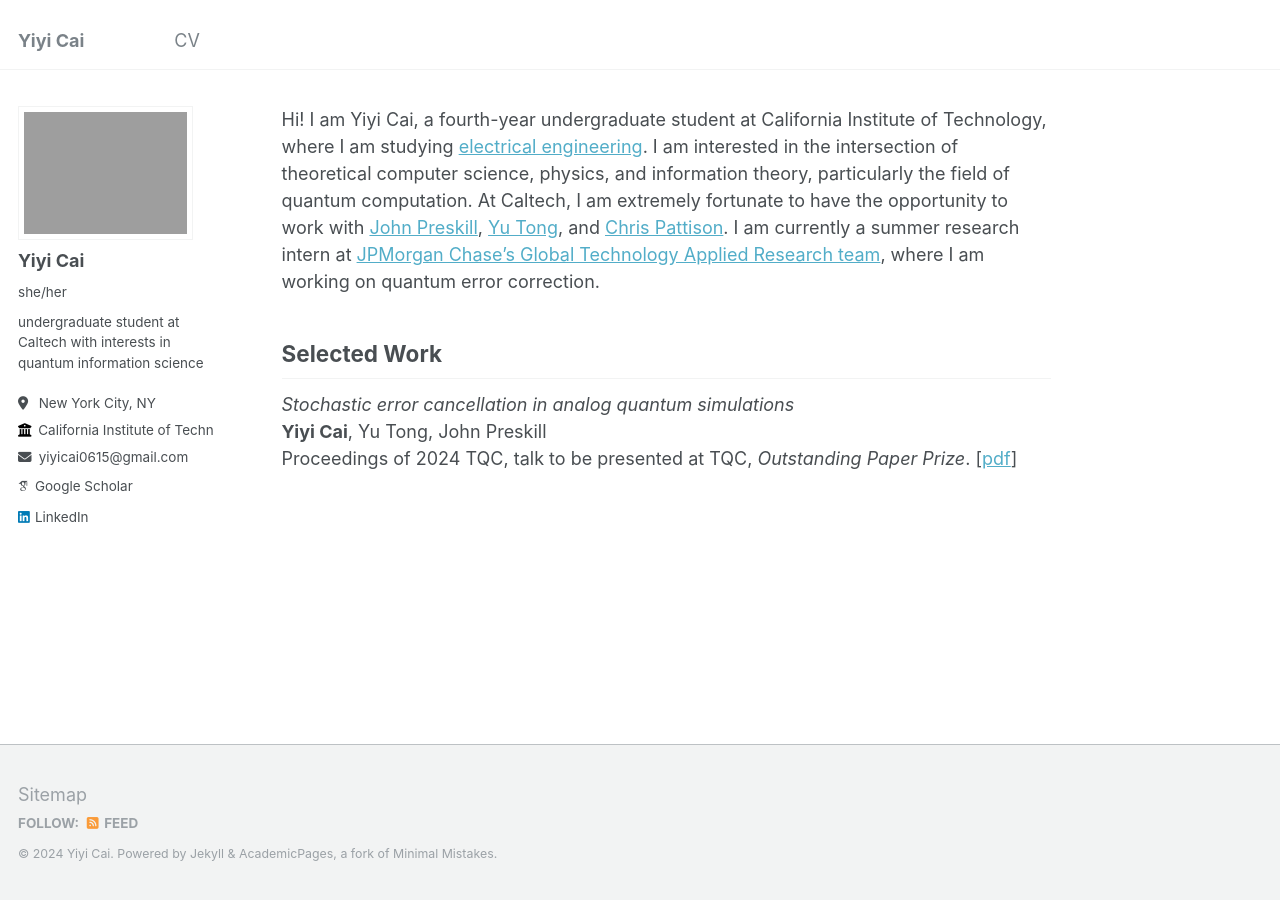
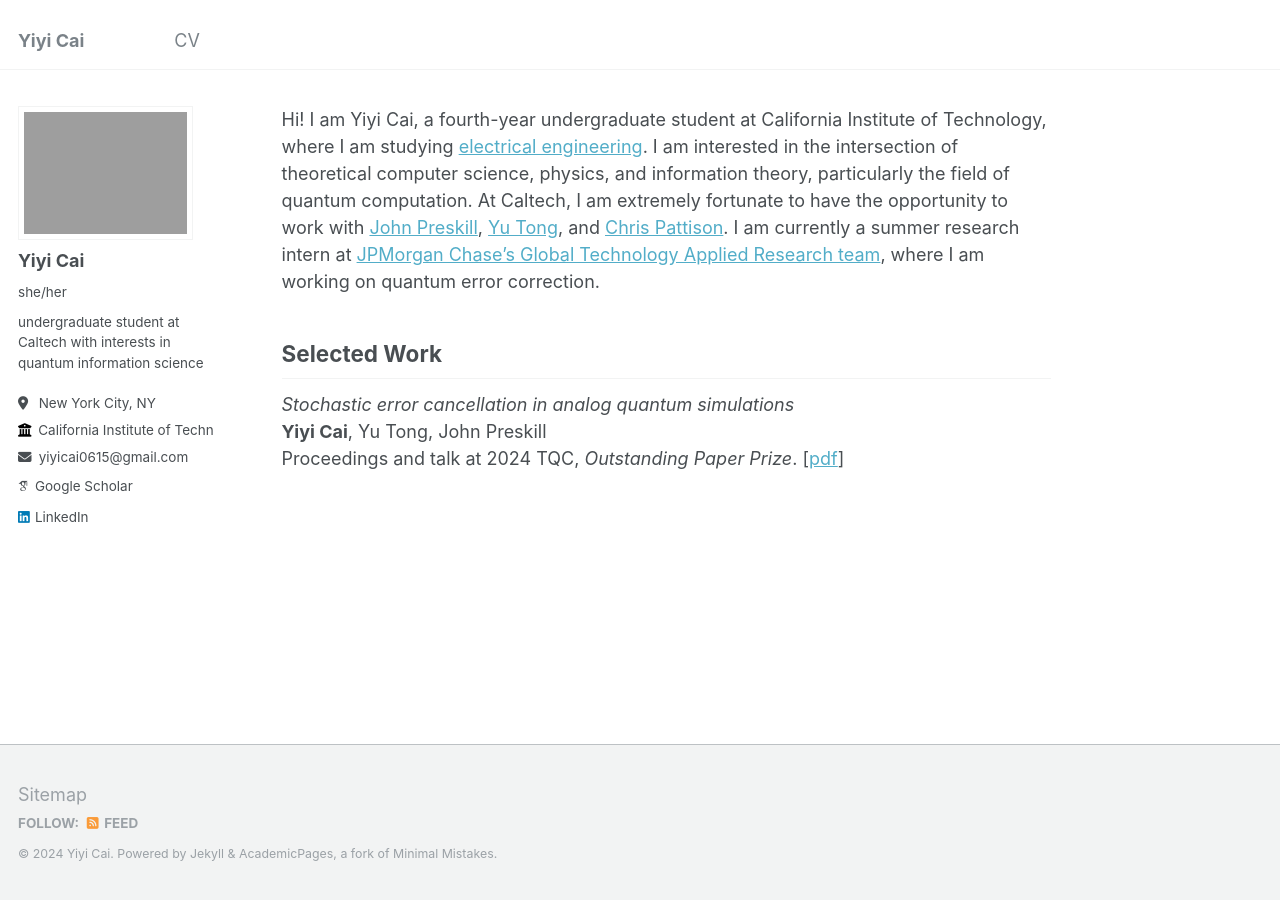
Before and after one commit to Yiyi-Cai/yiyi-cai.github.io, a Jekyll site: the page built from _pages/about.md, in a window 1280 px wide. Built offline with Jekyll 4.4.1, drawn with Linux system fonts in a browser that asks for light colours; some web fonts are replaced.

Commit message:
Update about.md

```diff
--- a/_pages/about.md
+++ b/_pages/about.md
@@ -13,4 +13,4 @@ Selected Work
 ----------
 *Stochastic error cancellation in analog quantum simulations*
 **Yiyi Cai**, Yu Tong, John Preskill
-Proceedings of 2024 TQC, talk to be presented at TQC, *Outstanding Paper Prize*. [[pdf](https://arxiv.org/abs/2311.14818)]
+Proceedings and talk at 2024 TQC, *Outstanding Paper Prize*. [[pdf](https://arxiv.org/abs/2311.14818)]
```
